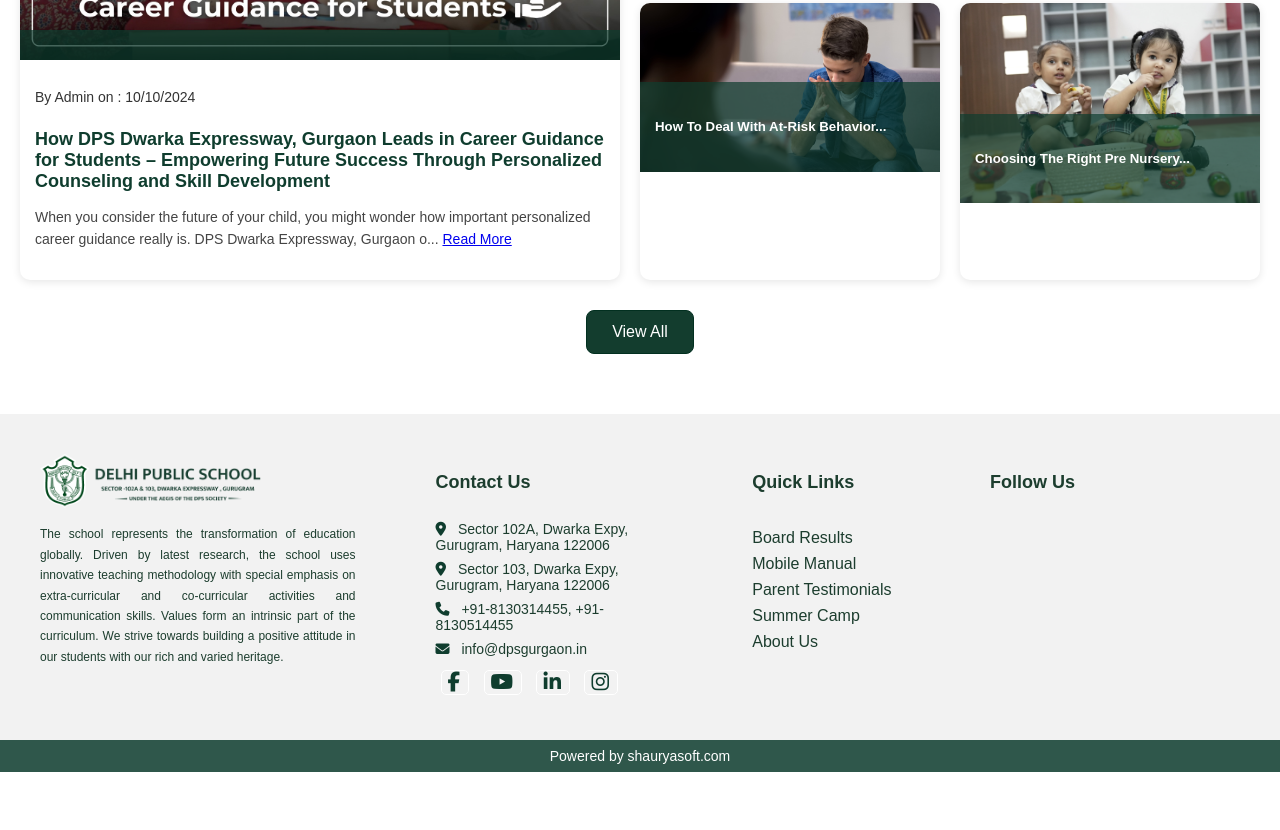
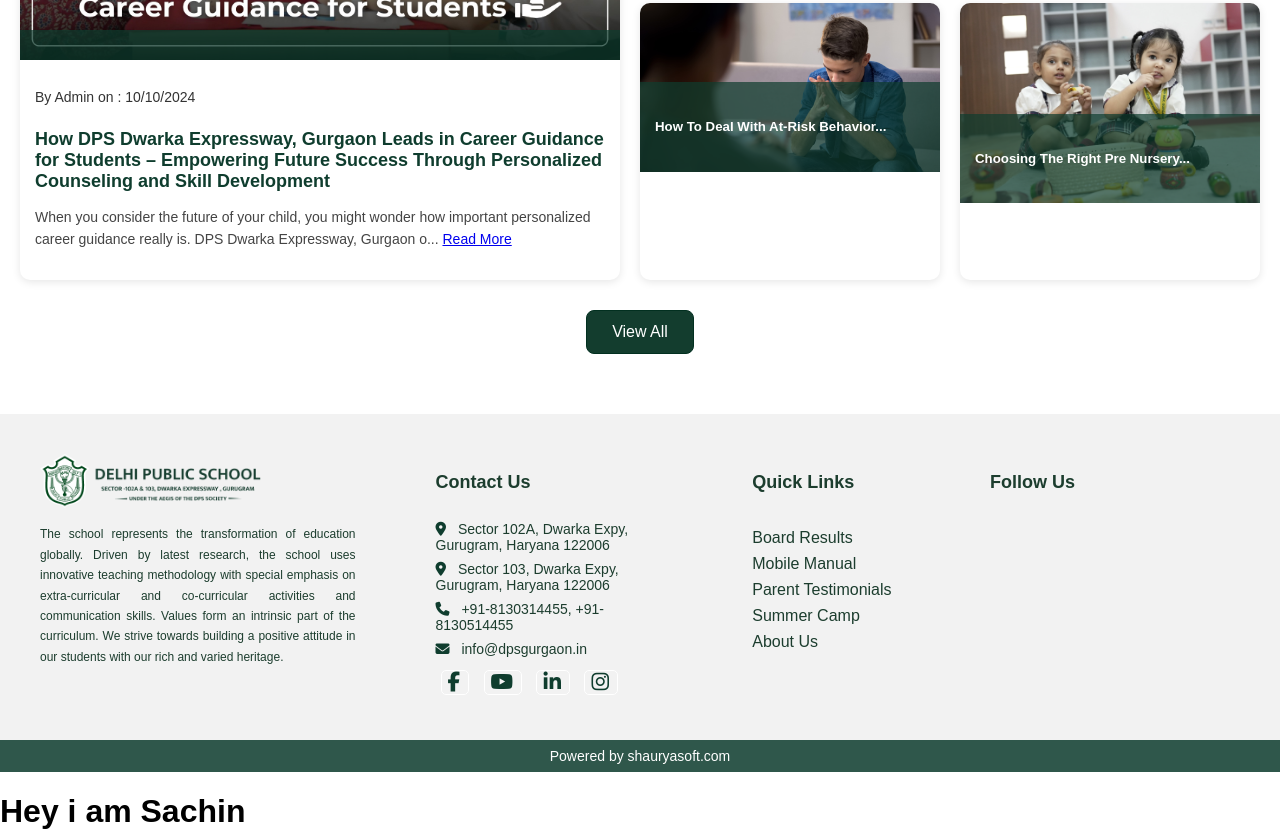
Before and after one commit to SachinMhawar/DPS-WEBSITE, a plain HTML site: page index.html in a window 1280 px wide. Shown: the part 5166-5996 px from the top of the page. Before the commit the page ends 5938 px from the top, so only its background shows below. Drawn offline with Linux system fonts and the light colour scheme; grey boxes are pictures that could not be loaded.

Commit message:
Update code for testing

```diff
--- a/index.html
+++ b/index.html
@@ -539,7 +539,7 @@
 </div>
 
 
-
+<h1>Hey i am Sachin</h1>
   <!-- External JavaScript -->
   <script src="js/script.js"></script>
 </body>
```
